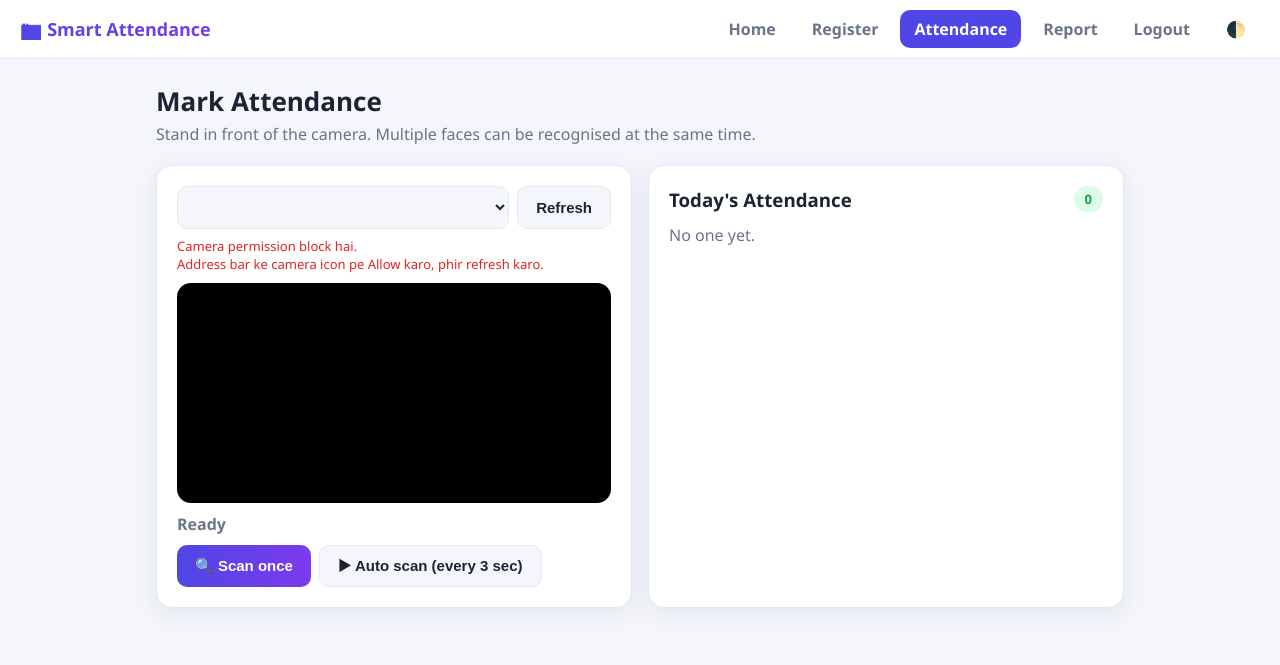
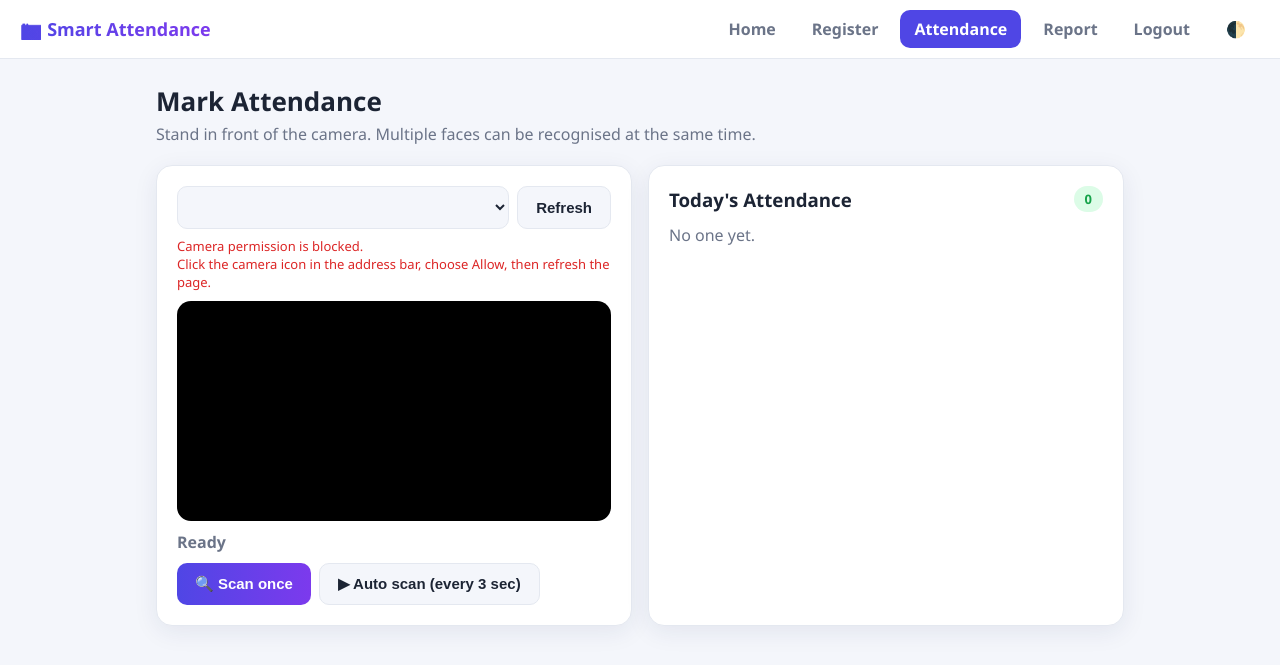
Before and after one commit to GurudeepSoni/Automated-Attendence-Monitoring, a Flask app: page /attendance in a window 1280 px wide. Shown: the top 665 px of the page. Run offline with Flask 3, Linux system fonts and the light colour scheme; the visitor is signed in with stand-in values (Sample User, id 1); lists and menus that the app fills with data are empty.

Commit message:
Update base.html

```diff
--- a/aas/templates/base.html
+++ b/aas/templates/base.html
@@ -1,4 +1,4 @@
-<!doctype html><html lang="hi"><head><meta charset="utf-8">
+<!doctype html><html lang="en"><head><meta charset="utf-8">
 <meta name="viewport" content="width=device-width,initial-scale=1">
 <title>Smart Attendance</title>
 <style>
@@ -42,10 +42,10 @@ async function startCam(v){
   v.parentNode.insertBefore(box,v);
   const sel=box.querySelector('#camSel'),msg=box.querySelector('#camMsg');
   function explain(e){const n=e.name||'';
-    if(!navigator.mediaDevices) return "Browser camera support nahi hai. Chrome/Edge mein http://127.0.0.1:5000 se kholo.";
-    if(n==='NotAllowedError'||n==='SecurityError') return "Camera permission block hai.\nAddress bar ke camera icon pe Allow karo, phir refresh karo.";
-    if(n==='NotFoundError'||n==='OverconstrainedError') return "Koi camera nahi mila. USB camera lagao, phir Refresh dabao.";
-    if(n==='NotReadableError'||n==='AbortError') return "Camera kisi aur app mein chal raha hai (Zoom/Teams/Camera app). Use band karo, phir Refresh dabao.";
+    if(!navigator.mediaDevices) return "Your browser does not support camera access. Open the site in Chrome or Edge.";
+    if(n==='NotAllowedError'||n==='SecurityError') return "Camera permission is blocked.\nClick the camera icon in the address bar, choose Allow, then refresh the page.";
+    if(n==='NotFoundError'||n==='OverconstrainedError') return "No camera found. Connect a USB camera, then click Refresh.";
+    if(n==='NotReadableError'||n==='AbortError') return "The camera is being used by another app (Zoom, Teams, Camera app). Close it, then click Refresh.";
     return "Camera error: "+n+" "+(e.message||'');}
   async function listCams(cur){
     const devs=(await navigator.mediaDevices.enumerateDevices()).filter(d=>d.kind==='videoinput');
@@ -59,13 +59,13 @@ async function startCam(v){
       catch(e1){if(id&&(e1.name==='OverconstrainedError'||e1.name==='NotFoundError'))_stream=await navigator.mediaDevices.getUserMedia({video:true,audio:false});else throw e1}
       v.srcObject=_stream;await v.play();
       await listCams(_stream.getVideoTracks()[0].getSettings().deviceId);
-      setTimeout(()=>{if(v.videoWidth===0)msg.textContent="Video nahi aa rahi. Dropdown se dusra camera chuno ya dusri app band karo."},2000);
+      setTimeout(()=>{if(v.videoWidth===0)msg.textContent="No video is coming through. Choose another camera from the dropdown or close other apps using the camera."},2000);
     }catch(e){msg.textContent=explain(e);try{await listCams()}catch(_){}}}
   sel.onchange=()=>open(sel.value);box.querySelector('#camRef').onclick=()=>open(sel.value||undefined);
   if(navigator.mediaDevices)navigator.mediaDevices.addEventListener('devicechange',async()=>{try{await listCams(sel.value)}catch(_){}if(!_stream||!_stream.active)open(sel.value||undefined)});
   await open();}
 function snap(v,silent){
-  if(!v.videoWidth){if(!silent)toast('Camera abhi ready nahi hai.','err');return null}
+  if(!v.videoWidth){if(!silent)toast('The camera is not ready yet.','err');return null}
   const c=document.createElement('canvas');c.width=v.videoWidth;c.height=v.videoHeight;
   c.getContext('2d').drawImage(v,0,0);return c.toDataURL('image/jpeg',0.9)}
 </script></head><body>
```
